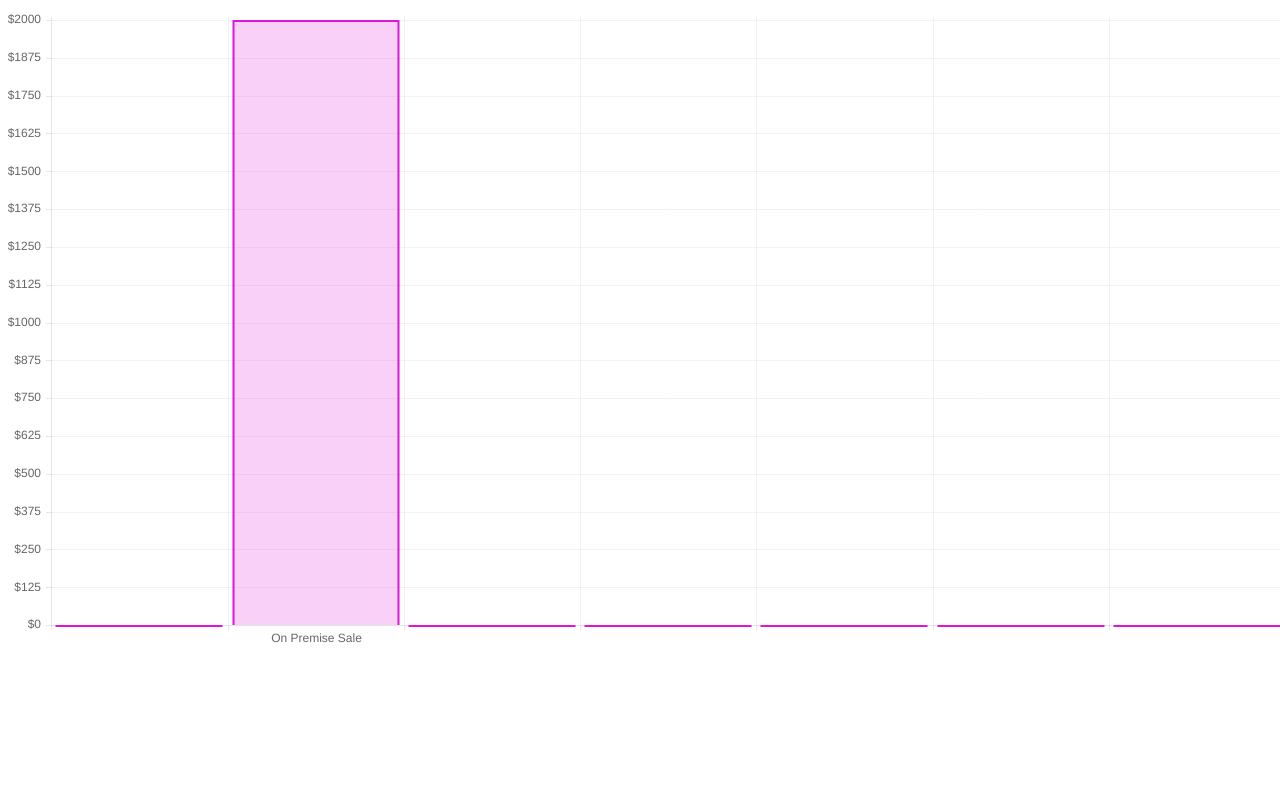
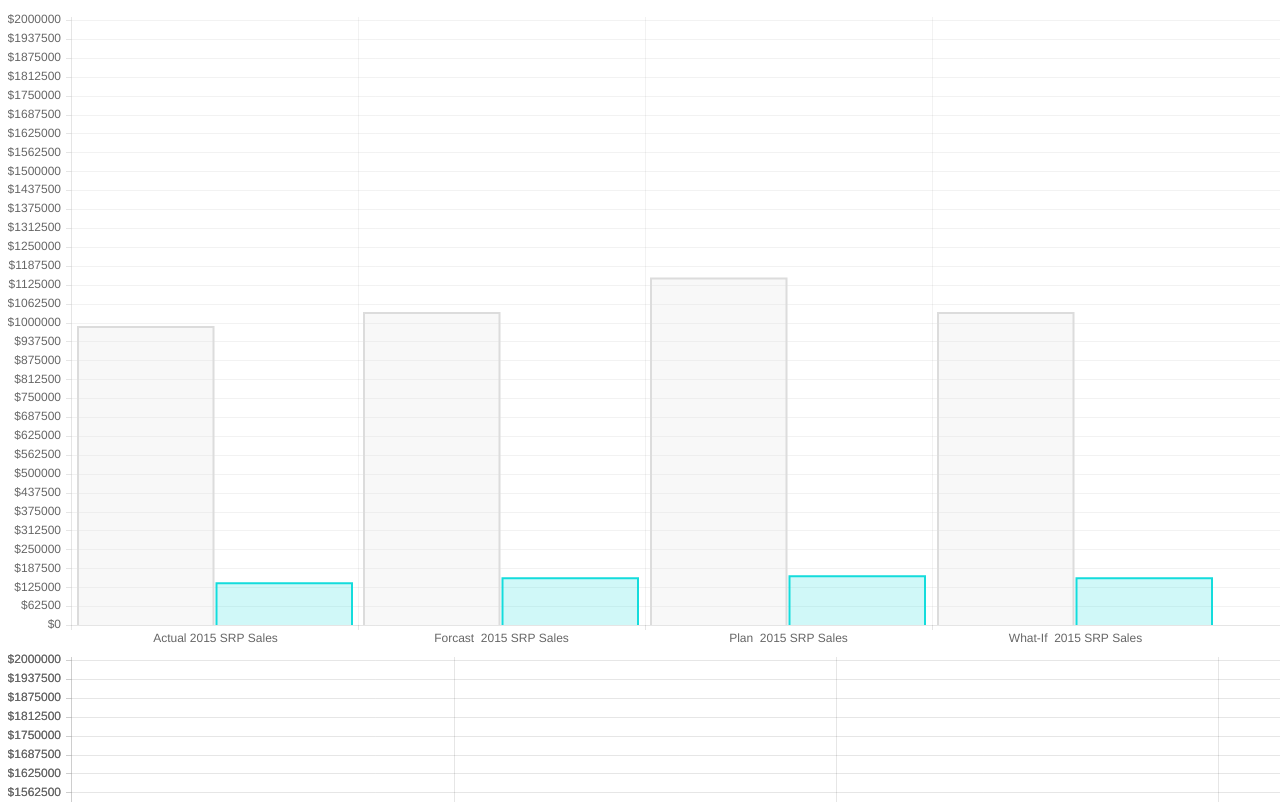
Before and after one commit to optimus4me/ngchartjs, a website: page demo/index.html in a window 1280 px wide. Shown: the top 802 px of the page. Drawn offline with Linux system fonts and the light colour scheme.

Commit message:
Updated chart types to support camel case

```diff
--- a/demo/app.js
+++ b/demo/app.js
@@ -6,6 +6,8 @@
     angular.module('app').controller('AppCtrl', ['$scope', AppCtrl]);
 
     function AppCtrl($scope) {
+
+        $scope.chartType = "bar";
         $scope.chartOptions = {
 
             // Sets the chart to be responsive
@@ -61,37 +63,139 @@
 
         };
         $scope.chartData = {
-            labels: ['', 'On Premise Sale', '', '', '', '', ''],
+            labels: ["Actual 2015 SRP Sales", "Forcast  2015 SRP Sales", "Plan  2015 SRP Sales", "What-If  2015 SRP Sales"],
             datasets: [{
                 label: "My First dataset",
-                //new option, type will default to bar as that what is used to create the scale
+                //new option, barline will default to bar as that what is used to create the scale
                 type: "bar",
-                fillColor: "rgba(220,20,220,0.2)",
-                strokeColor: "rgba(220,20,220,1)",
-                pointColor: "rgba(220,20,220,1)",
+                fillColor: "rgba(220,220,220,0.2)",
+                strokeColor: "rgba(220,220,220,1)",
+                pointColor: "rgba(220,220,220,1)",
                 pointStrokeColor: "#fff",
                 pointHighlightFill: "#fff",
                 pointHighlightStroke: "rgba(220,220,220,1)",
-                data: [0, 2000, 0, 0, 0, 0, 0]
+                showTooltip: false,
+                data: [988300, 1035000, 1148438, 1035000]
+    }, {
+                label: "My second dataset",
+                //new option, barline will default to bar as that what is used to create the scale
+                type: "bar",
+                fillColor: "rgba(20,220,220,0.2)",
+                strokeColor: "rgba(20,220,220,1)",
+                pointColor: "rgba(20,220,220,1)",
+                pointStrokeColor: "#fff",
+                pointHighlightFill: "#fff",
+                pointHighlightStroke: "rgba(220,220,220,1)",
+                showTooltip: false,
+                data: [141186, 157500, 164063, 157500]
     }]
+
+
+
+        };
+
+
+
+        //dounut
+
+        // Chart.js Data
+        $scope.donutdata = [
+            {
+                value: 300,
+                color: '#F7464A',
+                highlight: '#FF5A5E',
+                label: 'Red'
+      },
+            {
+                value: 50,
+                color: '#46BFBD',
+                highlight: '#5AD3D1',
+                label: 'Green'
+      },
+            {
+                value: 100,
+                color: '#FDB45C',
+                highlight: '#FFC870',
+                label: 'Yellow'
+      }
+    ];
+
+        // Chart.js Options
+        $scope.donutoptions = {
+
+            // Sets the chart to be responsive
+            responsive: true,
+
+            //Boolean - Whether we should show a stroke on each segment
+            segmentShowStroke: true,
+
+            //String - The colour of each segment stroke
+            segmentStrokeColor: '#fff',
+
+            //Number - The width of each segment stroke
+            segmentStrokeWidth: 2,
+
+            //Number - The percentage of the chart that we cut out of the middle
+            percentageInnerCutout: 50, // This is 0 for Pie charts
+
+            //Number - Amount of animation steps
+            animationSteps: 100,
+
+            //String - Animation easing effect
+            animationEasing: 'easeOutBounce',
+
+            //Boolean - Whether we animate the rotation of the Doughnut
+            animateRotate: true,
+
+            //Boolean - Whether we animate scaling the Doughnut from the centre
+            animateScale: false,
+
+            //String - A legend template
+            legendTemplate: '<ul class="tc-chart-js-legend"><% for (var i=0; i<segments.length; i++){%><li><span style="background-color:<%=segments[i].fillColor%>"></span><%if(segments[i].label){%><%=segments[i].label%><%}%></li><%}%></ul>'
+
+        };
+
+        //line chart data
+
+        $scope.lineChartData = {
+            labels: ['January', 'February', 'March', 'April', 'May', 'June', 'July'],
+            datasets: [
+                {
+                    label: 'My First dataset',
+                    fillColor: 'rgba(220,220,220,0.2)',
+                    strokeColor: 'rgba(220,220,220,1)',
+                    pointColor: 'rgba(220,220,220,1)',
+                    pointStrokeColor: '#fff',
+                    pointHighlightFill: '#fff',
+                    pointHighlightStroke: 'rgba(220,220,220,1)',
+                    data: [65, 59, 80, 81, 56, 55, 40]
+        },
+                {
+                    label: 'My Second dataset',
+                    fillColor: 'rgba(151,187,205,0.2)',
+                    strokeColor: 'rgba(151,187,205,1)',
+                    pointColor: 'rgba(151,187,205,1)',
+                    pointStrokeColor: '#fff',
+                    pointHighlightFill: '#fff',
+                    pointHighlightStroke: 'rgba(151,187,205,1)',
+                    data: [28, 48, 40, 19, 86, 27, 90]
+        }
+      ]
         };
 
         $scope.lineChartOptions = {
+
+            // Sets the chart to be responsive
+            responsive: true,
 
             ///Boolean - Whether grid lines are shown across the chart
             scaleShowGridLines: true,
 
             //String - Colour of the grid lines
-            scaleGridLineColor: "rgba(0,0,0,.05)",
+            scaleGridLineColor: 'rgba(0,0,0,.05)',
 
             //Number - Width of the grid lines
             scaleGridLineWidth: 1,
-
-            //Boolean - Whether to show horizontal lines (except X axis)
-            scaleShowHorizontalLines: true,
-
-            //Boolean - Whether to show vertical lines (except Y axis)
-            scaleShowVerticalLines: true,
 
             //Boolean - Whether the line is curved between points
             bezierCurve: true,
@@ -120,38 +224,15 @@
             //Boolean - Whether to fill the dataset with a colour
             datasetFill: true,
 
+            // Function - on animation progress
+            onAnimationProgress: function () {},
+
+            // Function - on animation complete
+            onAnimationComplete: function () {},
+
             //String - A legend template
-            legendTemplate: "<ul class=\"<%=name.toLowerCase()%>-legend\"><% for (var i=0; i<datasets.length; i++){%><li><span style=\"background-color:<%=datasets[i].strokeColor%>\"></span><%if(datasets[i].label){%><%=datasets[i].label%><%}%></li><%}%></ul>"
-
+            legendTemplate: '<ul class="tc-chart-js-legend"><% for (var i=0; i<datasets.length; i++){%><li><span style="background-color:<%=datasets[i].strokeColor%>"></span><%if(datasets[i].label){%><%=datasets[i].label%><%}%></li><%}%></ul>'
         };
-        $scope.lineChartData = {
-            labels: ["January", "February", "March", "April", "May", "June", "July"],
-            datasets: [
-                {
-                    label: "My First dataset",
-                    fillColor: "rgba(220,220,220,0.2)",
-                    strokeColor: "rgba(220,220,220,1)",
-                    pointColor: "rgba(220,220,220,1)",
-                    pointStrokeColor: "#fff",
-                    pointHighlightFill: "#fff",
-                    pointHighlightStroke: "rgba(220,220,220,1)",
-                    data: [65, 59, 80, 81, 56, 55, 40]
-        },
-                {
-                    label: "My Second dataset",
-                    fillColor: "rgba(151,187,205,0.2)",
-                    strokeColor: "rgba(151,187,205,1)",
-                    pointColor: "rgba(151,187,205,1)",
-                    pointStrokeColor: "#fff",
-                    pointHighlightFill: "#fff",
-                    pointHighlightStroke: "rgba(151,187,205,1)",
-                    data: [28, 48, 40, 19, 86, 27, 90]
-        }
-    ]
-        };
-
-        $scope.chartType = "bar";
-
 
 
     }
--- a/demo/index.html
+++ b/demo/index.html
@@ -8,10 +8,13 @@
     <script src="../lib/jquery/dist/jquery.min.js"></script>
     <script src="../lib/angular/angular.js"></script>
     <script src="../lib/Chart.js/Chart.js"></script>
-    <script src="../dist/appatronic-chart.js"></script>
+    <script src="../dist/builder-chart.js"></script>
     <script src="app.js"></script>
 
-    <canvas builder:chart chart-data="chartData" chart-options="chartOptions" chart-type="chartType"></canvas>
+    <canvas builder:bar-chart chart-data="chartData" chart-options="chartOptions"></canvas>
+    <canvas builder:line-chart chart-data="chartData" chart-options="chartOptions"></canvas>
+    <canvas builder:pie-chart chart-data="donutdata" chart-options="donutoptions"></canvas>
+
 
 </body>
 
```
Also changed, not shown: dist/appatronic-chart.js (deleted), dist/builder-chart.js (added).
